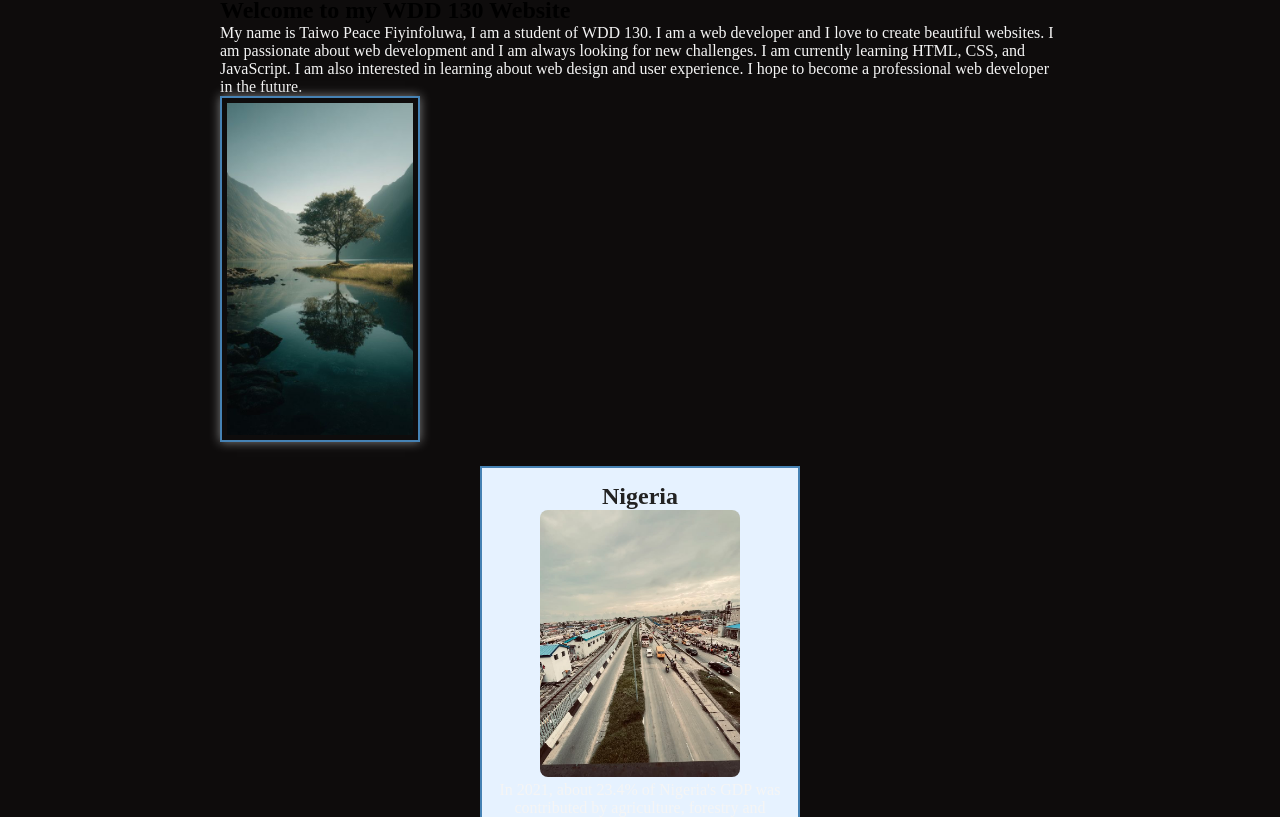
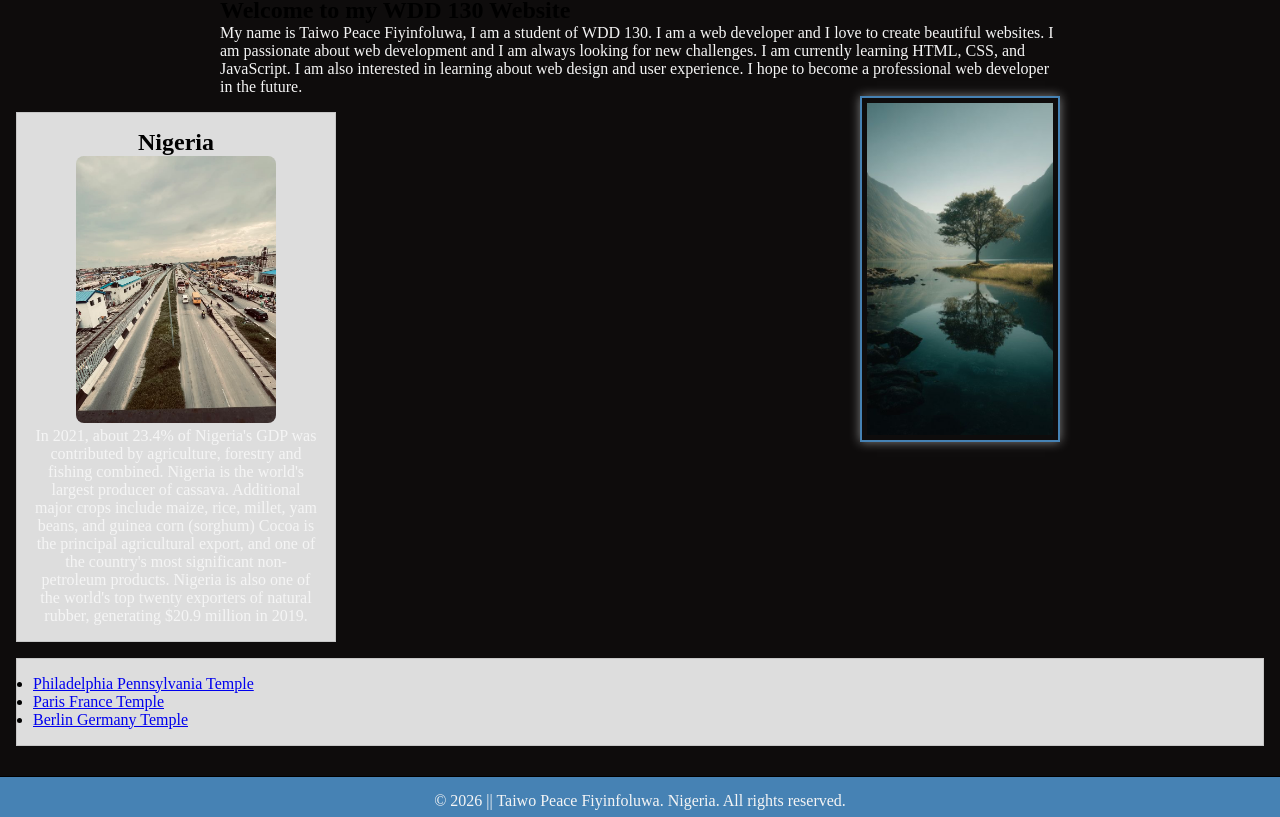
Before and after one commit to Developerfiyin/wdd130, a plain HTML site: page index.html in a window 1280 px wide. Shown: the part 136-953 px from the top of the page. Drawn offline with Linux system fonts and the light colour scheme.

Commit message:
Update asignment info

```diff
--- a/index.html
+++ b/index.html
@@ -27,7 +27,7 @@
         <img src="./images/profile.jpg" alt="My profile image" width="650" height="800">
 
     </main>
-    <aside>
+    <aside class="box">
         <h2>Nigeria</h2>
         <img src="./images/lagos_nigeria.jpg" alt=" This is LAGOS NIGERIA">
         <p> In 2021, about 23.4% of Nigeria's GDP was contributed by agriculture, forestry and fishing combined.
@@ -36,7 +36,7 @@
             Cocoa is the principal agricultural export, and one of the country's most significant non-petroleum products.
             Nigeria is also one of the world's top twenty exporters of natural rubber, generating $20.9 million in 2019.</p>
     </aside>
-    <ul>
+    <ul class="box">
         <li><a href="https://www.churchofjesuschrist.org/temples/details/philadelphia-pennsylvania-temple" target="_blank" rel="noopener">Philadelphia Pennsylvania Temple</a></li>
         <li><a href="https://www.churchofjesuschrist.org/temples/details/paris-france-temple" target="_blank" rel="noopener">Paris France Temple</a></li>
         <li><a href="https://www.churchofjesuschrist.org/temples/details/berlin-germany-temple" target="_blank" rel="noopener">Berlin Germany Temple</a></li>
--- a/styles/styles.css
+++ b/styles/styles.css
@@ -37,6 +37,7 @@ main img {
     border: 2px solid steelblue;
     padding: 5px;
     box-shadow: 0 0 10px gray;
+    float: right;
 }
 
 aside {
```
